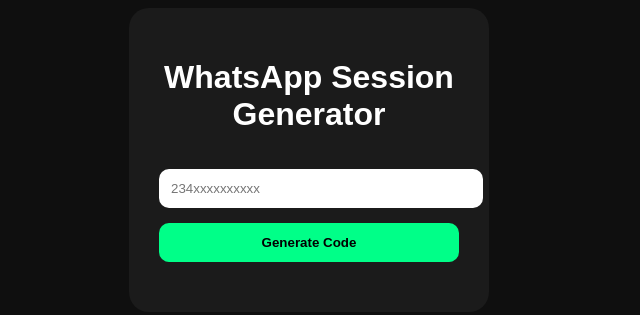
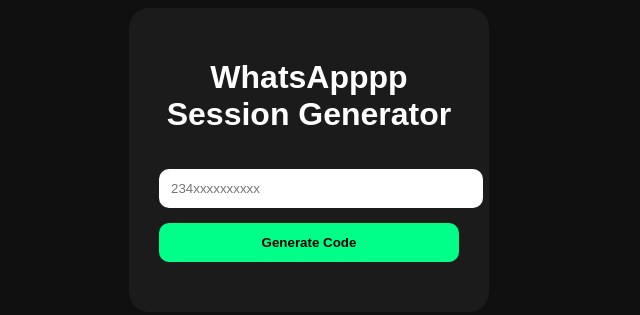
Before and after one commit to TrustTechie/session-site, a website: page public/index.html in a window 1280 px wide. Shown: the part 248-563 px from the top of the page, without its empty margins (331-971 px from the left). Drawn offline with Linux system fonts and the light colour scheme.

Commit message:
Fix typo in header from 'WhatsApp' to 'WhatsApppp'

```diff
--- a/public/index.html
+++ b/public/index.html
@@ -7,7 +7,7 @@
 <body>
 
 <div class="box">
-  <h1>WhatsApp Session Generator</h1>
+  <h1>WhatsApppp Session Generator</h1>
 
   <input
     type="number"
```
